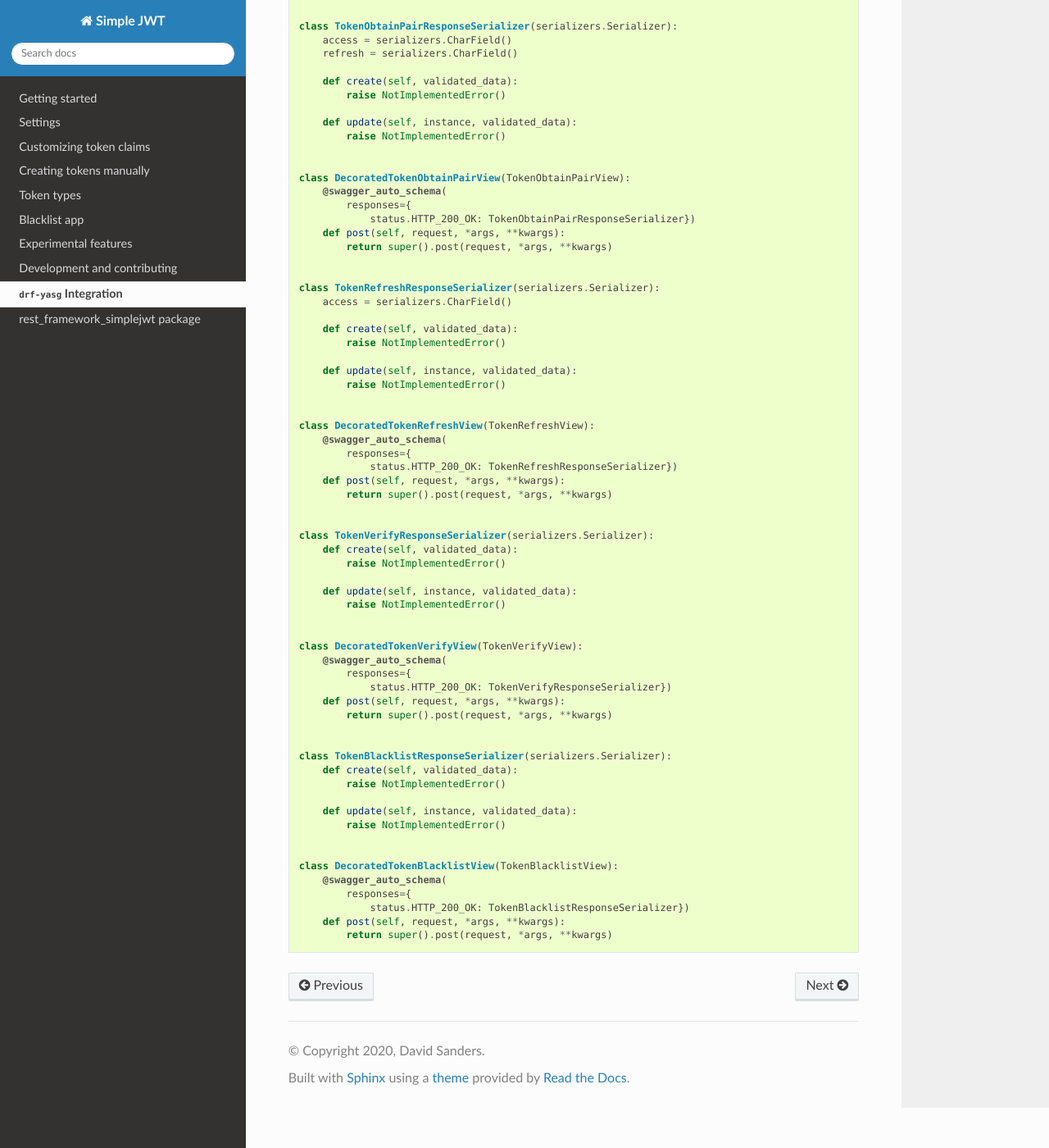
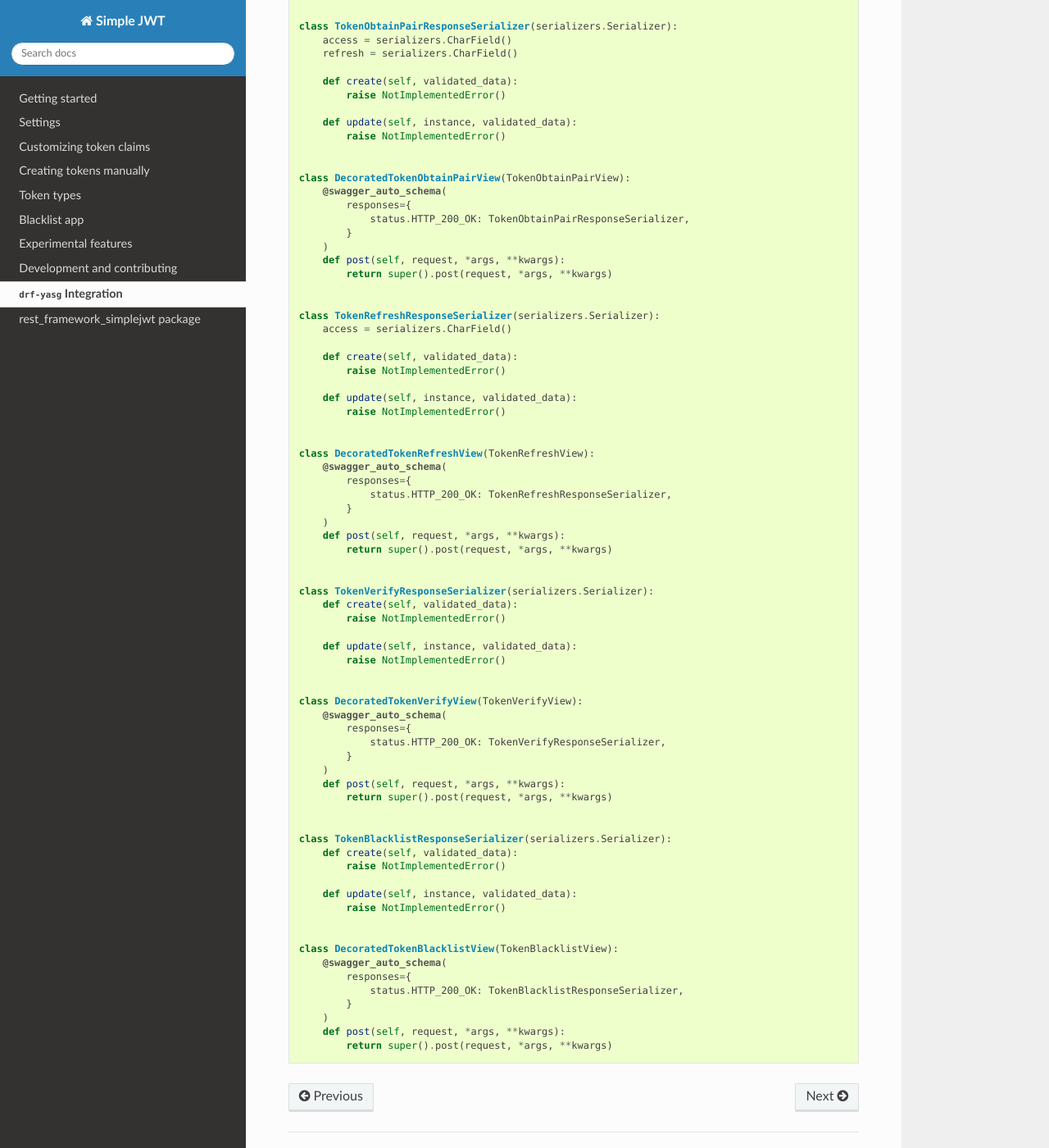
Before and after one commit to jazzband/djangorestframework-simplejwt, a Sphinx documentation site: the page built from docs/drf_yasg_integration.rst, in a window 1280 px wide and 1400 px high, scrolled down 444 px. Shown: the whole window at 82% size. Built offline with Sphinx 7.4.7 and the Read the Docs theme 2.0.0, drawn with Linux system fonts in a browser that asks for light colours; the version number could not be read and is left out.

Commit message:
Add line break to the example code

```diff
--- a/docs/drf_yasg_integration.rst
+++ b/docs/drf_yasg_integration.rst
@@ -35,7 +35,9 @@ following code to decorate your JWT ``View`` definitions.
     class DecoratedTokenObtainPairView(TokenObtainPairView):
         @swagger_auto_schema(
             responses={
-                status.HTTP_200_OK: TokenObtainPairResponseSerializer})
+                status.HTTP_200_OK: TokenObtainPairResponseSerializer,
+            }
+        )
         def post(self, request, *args, **kwargs):
             return super().post(request, *args, **kwargs)
 
@@ -53,7 +55,9 @@ following code to decorate your JWT ``View`` definitions.
     class DecoratedTokenRefreshView(TokenRefreshView):
         @swagger_auto_schema(
             responses={
-                status.HTTP_200_OK: TokenRefreshResponseSerializer})
+                status.HTTP_200_OK: TokenRefreshResponseSerializer,
+            }
+        )
         def post(self, request, *args, **kwargs):
             return super().post(request, *args, **kwargs)
 
@@ -69,7 +73,9 @@ following code to decorate your JWT ``View`` definitions.
     class DecoratedTokenVerifyView(TokenVerifyView):
         @swagger_auto_schema(
             responses={
-                status.HTTP_200_OK: TokenVerifyResponseSerializer})
+                status.HTTP_200_OK: TokenVerifyResponseSerializer,
+            }
+        )
         def post(self, request, *args, **kwargs):
             return super().post(request, *args, **kwargs)
 
@@ -85,7 +91,9 @@ following code to decorate your JWT ``View`` definitions.
     class DecoratedTokenBlacklistView(TokenBlacklistView):
         @swagger_auto_schema(
             responses={
-                status.HTTP_200_OK: TokenBlacklistResponseSerializer})
+                status.HTTP_200_OK: TokenBlacklistResponseSerializer,
+            }
+        )
         def post(self, request, *args, **kwargs):
             return super().post(request, *args, **kwargs)
 
```
